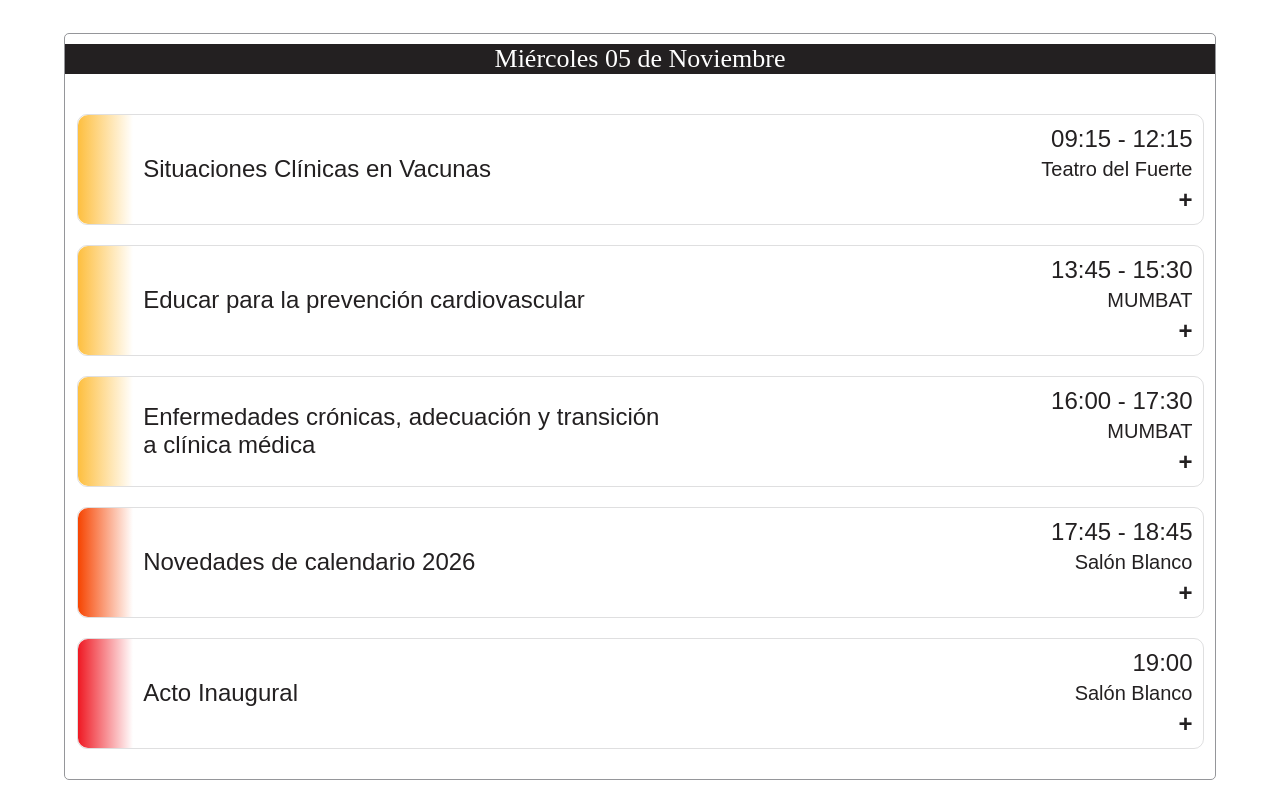
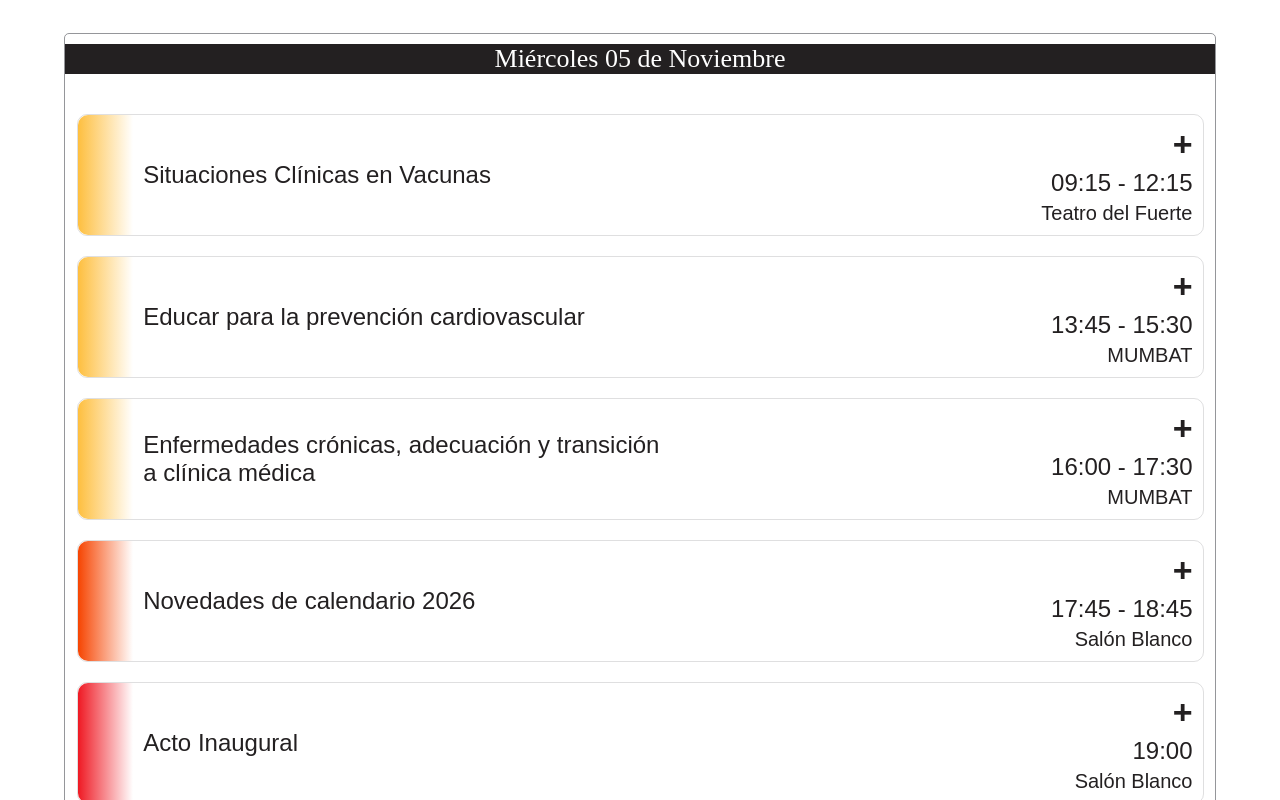
Before and after one commit to magnoitsystems/proyecto-jornadas-interhospitalarias, a Next.js app: page /programa in a window 1280 px wide. Shown: the part 1020-1820 px from the top of the page. Built offline with nearby package versions, Linux system fonts and the light colour scheme; a web font is replaced by a local one.

Commit message:
fix issue at programa card

```diff
--- a/src/components/program/activityCard/activityCard.module.css
+++ b/src/components/program/activityCard/activityCard.module.css
@@ -50,18 +50,13 @@
     padding-inline: 0px;
     gap: var(--5px);
 }
-.details h3 {
+.details h1, .details h3, .details h4 {
     margin: 0px;
     padding: 0px;
 
     text-align: left;
 }
-.details h4 {
-    margin: 0px;
-    padding: 0px;
 
-    text-align: left;
-}
 
 .aditionalInformation {
     display: none;
--- a/src/components/program/activityCard/activityCard.tsx
+++ b/src/components/program/activityCard/activityCard.tsx
@@ -30,15 +30,15 @@ export default function ActivityCard({eventName, time, place, guestsName, guests
                         <h3>{eventName}</h3>
                     </div>
                     <div className={styles.details}>
-                        <h3>{time}</h3>
-                        <h4>{place}</h4>
-                        <h3
+                        <h1
                             className={styles.plus}
                             onClick={() => setShowDetails(prev => !prev)}
                             style={{cursor: "pointer"}}
                         >
                             {showDetails ? "-" : "+"}
-                        </h3>
+                        </h1>
+                        <h3>{time}</h3>
+                        <h4>{place}</h4>
                     </div>
                 </div>
                 <div className={`${styles.aditionalInformation} ${showDetails ? styles.visible : styles.invisible}`}>
```
